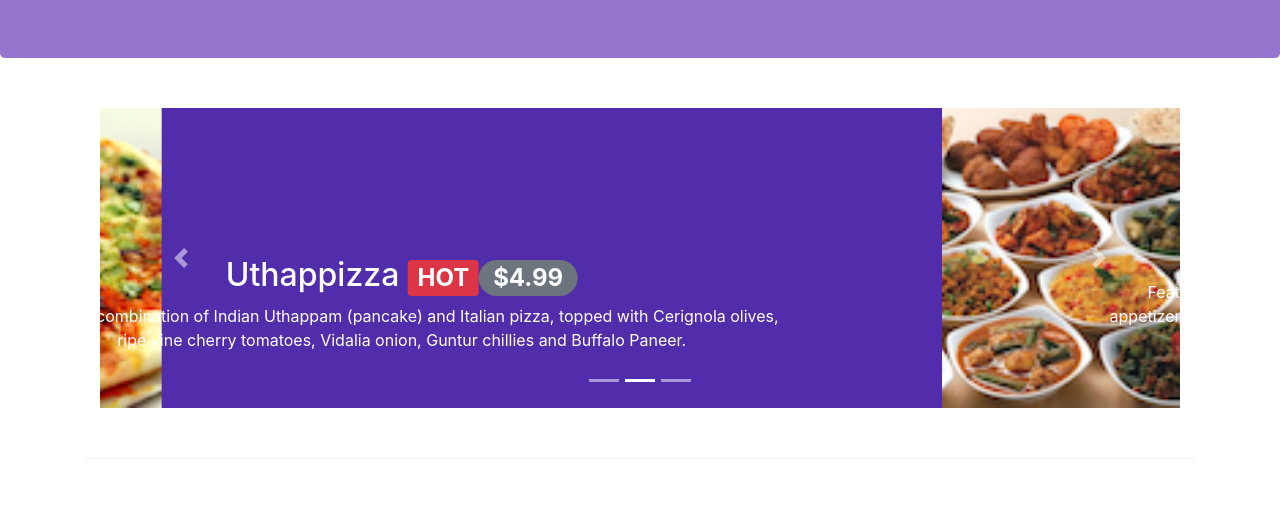
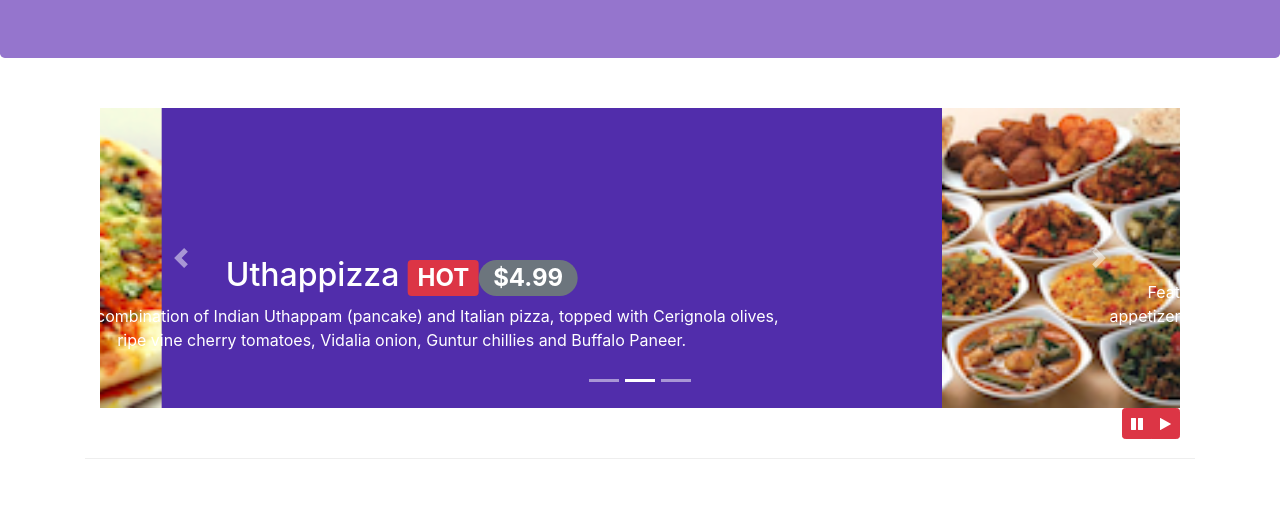
Before and after one commit to bugsbunny04/bootstrap, a website: page index.html in a window 1280 px wide. Shown: the part 276-800 px from the top of the page. Drawn offline with nearby package versions, Linux system fonts and the light colour scheme.

Commit message:
Bootstrap Jquery

```diff
--- a/css/styles.css
+++ b/css/styles.css
@@ -59,3 +59,8 @@ body{
 	left: 0;
 	min-height: 300px;
 }
+#carouselButton {
+	right: 0px;
+	position: absolute;
+	button:0px;
+}
--- a/index.html
+++ b/index.html
@@ -208,6 +208,14 @@
                     <a class="carousel-control-next" href="#mycarousel" role="button" data-slide="next" >
                         <span class="carousel-control-next-icon"></span>
                     </a>
+                    <div class="btn-group" id="carouselButton">
+                        <button class="btn btn-danger btn-sm" id="carousel-pause">
+                            <span class="fa fa-pause"></span>
+                        </button>
+                        <button class="btn btn-danger btn-sm" id="carousel-play">
+                            <span class="fa fa-play"></span>
+                        </button>
+                    </div>
                 </div>
             </div>
         </div>
@@ -308,6 +316,17 @@
     <script src="node_modules/jquery/dist/jquery.slim.min.js"></script>
     <script src="node_modules/popper.js/dist/umd/popper.min.js"></script>
     <script src="node_modules/bootstrap/dist/js/bootstrap.min.js"></script>
+    <script type="text/javascript">
+        $(document).ready(function(){
+            $('#mycarousel').carousel({interval:2000});
+            $('#carousel-pause').click(function() {
+                $('#mycarousel').carousel('pause');
+            });
+            $('#carousel-play').click(function() {
+                $('#mycarousel').carousel('cycle');
+            });
+        })
+    </script>
     <!-- <script type="text/javascript">
         $(document).ready(function() {
             $('[data-toggle="tooltip"]').tooltip();
```
